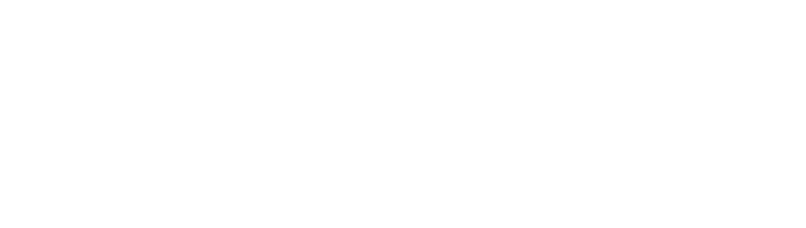
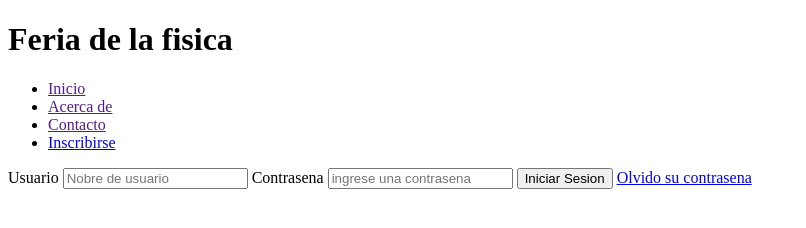
Before and after one commit to yorlingarcia/Proyecto-feria, a plain HTML site: page html/log-in.html in a window 1280 px wide. Shown: the whole page, without its empty margins (0-806 px from the left). Drawn offline with Linux system fonts and the light colour scheme.

Commit message:
se anadio formularios

```diff
--- a/html/log-in.html
+++ b/html/log-in.html
@@ -5,7 +5,55 @@
     <meta http-equiv="X-UA-Compatible" content="IE=edge" />
     <meta name="viewport" content="width=device-width, initial-scale=1.0" />
     <!-- Titulo de la ventana de navegacion -->
-    <title>Iniciar Secion | Feria de la fisica</title>
+    <title>Iniciar Sesion | Feria de la fisica</title>
   </head>
-  <body></body>
+  <body>
+    <!-- Encabezado de la pagina -->
+    <header>
+      <!-- Titulo -->
+      <h1>Feria de la fisica</h1>
+      <!-- Barra de navegacion -->
+      <nav>
+        <ul>
+          <li><a href="">Inicio</a></li>
+          <li><a href="">Acerca de</a></li>
+          <li><a href="">Contacto</a></li>
+          <li>
+            <a href="../index.html" rel="noopener noreferrer">Inscribirse</a>
+          </li>
+        </ul>
+      </nav>
+    </header>
+    <!-- Cuerpo principal del documento -->
+    <main>
+      <!-- Formulario registro de usuarios -->
+      <form action="">
+        <!-- Ingreso del usuario -->
+        <label for="">Usuario</label>
+        <input
+          type="text"
+          name=""
+          id=""
+          required
+          placeholder="Nobre de usuario"
+        />
+        <!-- Ingreso de contrasena -->
+        <label for="">Contrasena</label>
+        <input
+          type="password"
+          name=""
+          id=""
+          required
+          placeholder="ingrese una contrasena"
+        />
+        <!-- Boton de registro -->
+        <input type="button" value="Iniciar Sesion" />
+        <label for=""
+          ><a href="#" target="_blank" rel="noopener noreferrer"
+            >Olvido su contrasena</a
+          >
+        </label>
+      </form>
+    </main>
+  </body>
 </html>
```
